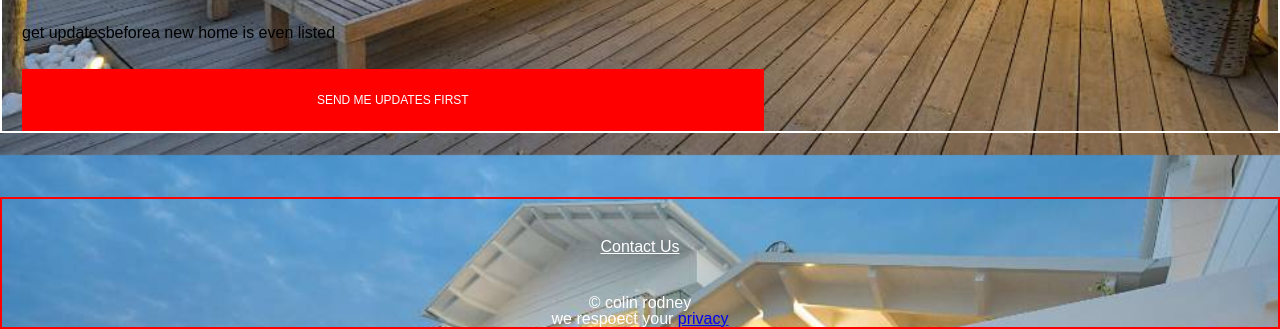
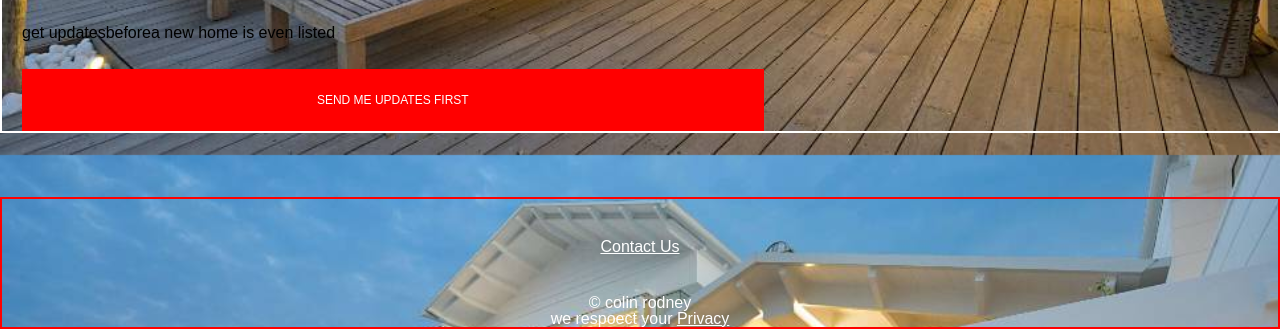
Before and after one commit to colinrodney/lead-generation-landing, a plain HTML site: page index.html in a window 1280 px wide. Shown: the part 645-974 px from the top of the page. Drawn offline with Linux system fonts and the light colour scheme.

Commit message:
added styling to class 'footer++text-privacy-policy element

```diff
--- a/css/style.css
+++ b/css/style.css
@@ -201,3 +201,8 @@ html {
 .footer__text {
   color: #ffffff;
 }
+
+.footer__text-privacy-policy {
+  color: #ffffff;
+  text-transform: capitalize;
+}
```
